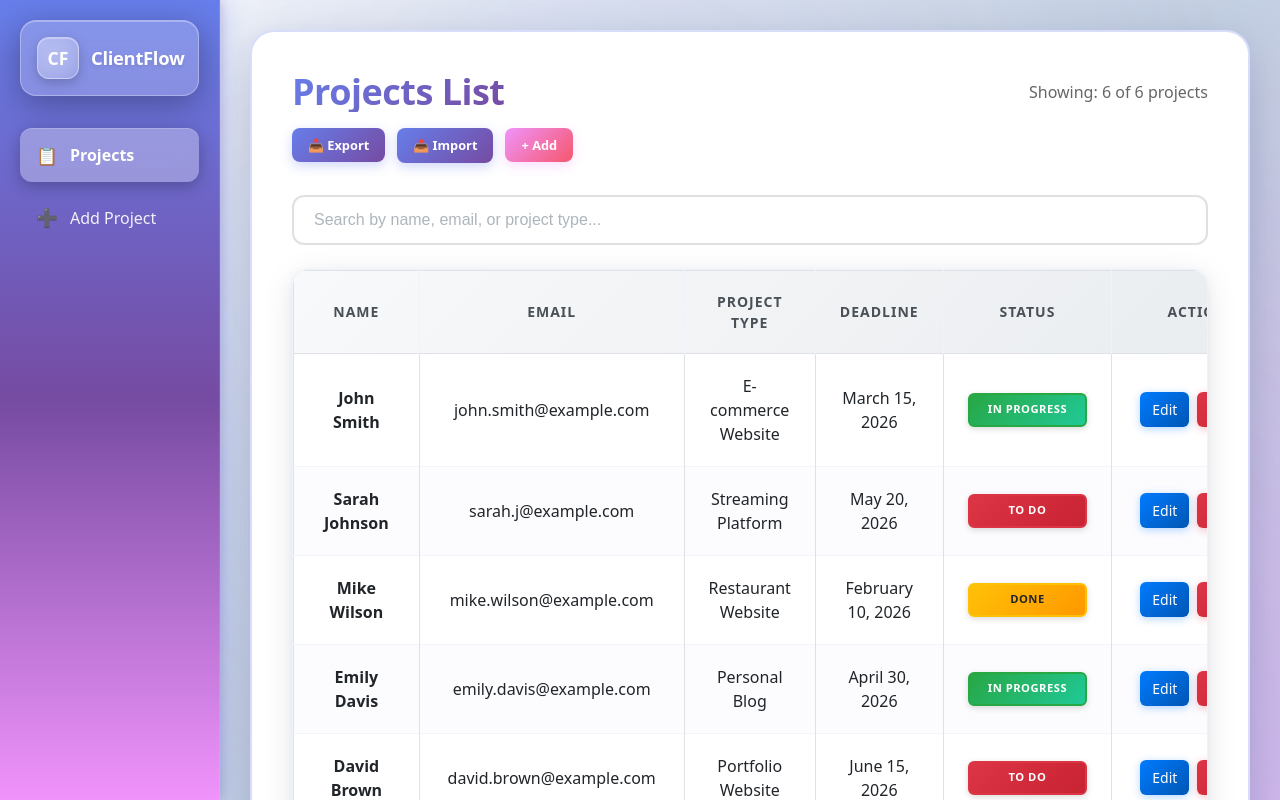
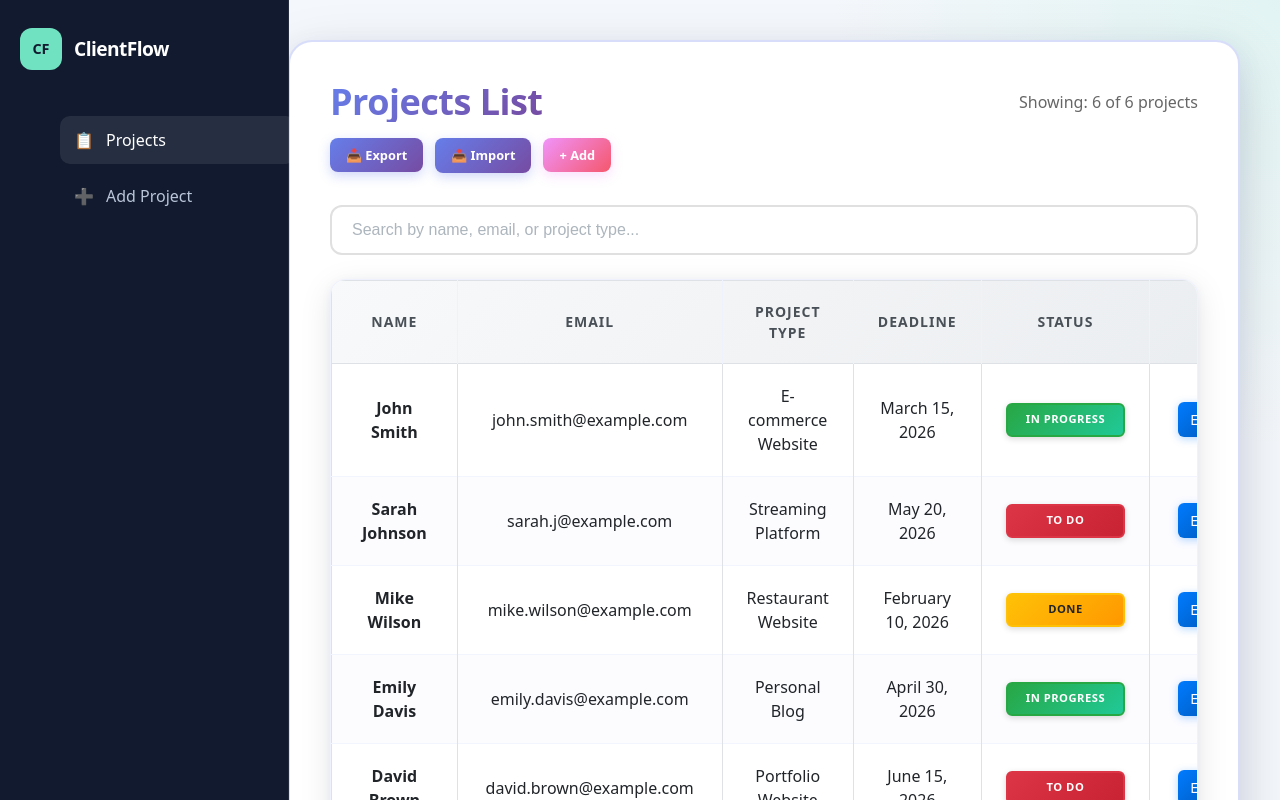
Before and after one commit to flaviadervishaj/ClientFlow, a React (Vite) app: page / in a window 1280 px wide. Shown: the top 800 px of the page. Built offline with nearby package versions, Linux system fonts and the light colour scheme.

Commit message:
Refine responsive interface styles

```diff
--- a/src/App.css
+++ b/src/App.css
@@ -1,349 +1,146 @@
-/* App Container */
 .app-container {
+  min-height: 100vh;
+}
+.sidebar {
+  position: fixed;
+  inset: 0 auto 0 0;
+  z-index: 20;
   display: flex;
-  min-height: 100vh;
-  position: relative;
-  width: 100%;
-  margin: 0;
-  padding: 0;
-}
-
-/* Hamburger Button - Hidden on desktop, visible on mobile */
-.hamburger-button {
-  display: none;
-  position: fixed;
-  top: 1rem;
-  left: 1rem;
-  z-index: 1001;
-  background-color: #ffffff;
-  border: 1px solid #dee2e6;
-  border-radius: 6px;
-  padding: 0.5rem;
-  cursor: pointer;
+  width: 248px;
   flex-direction: column;
-  gap: 0.25rem;
-  box-shadow: 0 2px 4px rgba(0, 0, 0, 0.1);
-  transition: background-color 0.2s ease;
-}
-
-.hamburger-button:hover {
-  background-color: #f8f9fa;
-}
-
-.hamburger-icon {
-  display: block;
-  width: 24px;
-  height: 3px;
-  background-color: #333;
-  border-radius: 2px;
-  transition: all 0.3s ease;
-}
-
-/* Sidebar - Desktop: Always visible */
-.sidebar {
-  width: 220px; /* Narrower sidebar */
-  background: linear-gradient(180deg, #667eea 0%, #764ba2 50%, #f093fb 100%);
-  padding: 20px;
-  position: fixed;
-  height: 100vh;
-  left: 0;
-  top: 0;
-  z-index: 1000;
-  transition: transform 0.3s cubic-bezier(0.4, 0, 0.2, 1);
-  overflow-y: auto;
-  overflow-x: hidden; /* Prevent horizontal scroll */
-  transform: translateX(0); /* Explicitly show on desktop */
-  box-sizing: border-box; /* Include padding in width */
-  box-shadow: 4px 0 24px rgba(102, 126, 234, 0.3), 2px 0 8px rgba(118, 75, 162, 0.2);
-  border-right: 1px solid rgba(255, 255, 255, 0.1);
+  padding: 28px 20px;
+  color: #fff;
+  background: #111a2e;
+  border-right: 1px solid rgba(255, 255, 255, 0.08);
 }
 
 .sidebar-header {
-  width: 100%;
-  box-sizing: border-box;
-  margin-bottom: 2rem;
+  margin-bottom: 30px;
 }
 
 .logo-container {
   display: flex;
   align-items: center;
-  gap: 0.75rem;
-  padding: 1rem;
-  background: rgba(255, 255, 255, 0.2);
-  border-radius: 16px;
-  box-shadow: 0 8px 32px rgba(0, 0, 0, 0.3), inset 0 1px 0 rgba(255, 255, 255, 0.3);
-  backdrop-filter: blur(20px);
-  border: 1px solid rgba(255, 255, 255, 0.3);
-  transition: all 0.3s cubic-bezier(0.4, 0, 0.2, 1);
-}
-
-.logo-container:hover {
-  transform: translateY(-3px) scale(1.02);
-  box-shadow: 0 12px 40px rgba(102, 126, 234, 0.6), inset 0 1px 0 rgba(255, 255, 255, 0.4);
-  background: rgba(255, 255, 255, 0.25);
+  gap: 12px;
 }
 
 .logo-icon {
-  width: 40px;
-  height: 40px;
-  background: linear-gradient(135deg, rgba(255, 255, 255, 0.3) 0%, rgba(255, 255, 255, 0.1) 100%);
+  display: grid;
+  width: 42px;
+  height: 42px;
+  place-items: center;
   border-radius: 12px;
-  display: flex;
-  align-items: center;
-  justify-content: center;
-  font-weight: 700;
-  font-size: 1.1rem;
-  color: white;
-  flex-shrink: 0;
-  backdrop-filter: blur(10px);
-  border: 1px solid rgba(255, 255, 255, 0.4);
-  box-shadow: 0 4px 12px rgba(0, 0, 0, 0.2), inset 0 1px 0 rgba(255, 255, 255, 0.3);
-  transition: all 0.3s ease;
-}
-
-.logo-container:hover .logo-icon {
-  transform: rotate(5deg) scale(1.1);
-  box-shadow: 0 6px 16px rgba(0, 0, 0, 0.3), inset 0 1px 0 rgba(255, 255, 255, 0.4);
+  color: #111a2e;
+  background: #70e1c1;
+  font-size: 0.9rem;
+  font-weight: 800;
 }
 
 .logo-text {
   margin: 0;
-  color: white;
-  font-size: 1.15rem;
-  font-weight: 700;
-  letter-spacing: -0.3px;
-  word-wrap: break-word;
-  overflow-wrap: break-word;
-  white-space: normal;
-  line-height: 1.2;
-  text-shadow: 0 2px 4px rgba(0, 0, 0, 0.1);
+  font-size: 1.2rem;
+  letter-spacing: -0.03em;
 }
 
 .sidebar-menu {
-  list-style: none;
-  padding: 0;
-  margin: 0;
-  width: 100%;
-  box-sizing: border-box;
+  display: grid;
+  gap: 8px;
 }
 
 .sidebar-menu-item {
-  padding: 0.875rem 1rem;
-  margin-bottom: 0.5rem;
-  border-radius: 12px;
-  cursor: pointer;
-  transition: all 0.3s cubic-bezier(0.4, 0, 0.2, 1);
-  color: rgba(255, 255, 255, 0.9);
-  font-weight: 500;
   display: flex;
+  width: 100%;
   align-items: center;
-  gap: 0.75rem;
-  user-select: none;
-  word-wrap: break-word;
-  overflow-wrap: break-word;
-  white-space: normal;
-  width: 100%;
-  box-sizing: border-box;
-  position: relative;
-  overflow: hidden;
+  gap: 12px;
+  padding: 12px 14px;
+  color: #bac5d9;
+  background: transparent;
+  border: 0;
+  border-radius: 10px;
+  text-align: left;
+  transition: background 160ms ease, color 160ms ease;
 }
 
-.sidebar-menu-item::before {
-  display: none !important;
-  content: '' !important;
-  width: 0 !important;
-  height: 0 !important;
-  opacity: 0 !important;
-  visibility: hidden !important;
-}
-
-.sidebar-menu-item:hover {
-  background: rgba(255, 255, 255, 0.15);
-  transform: translateX(6px);
-  color: white;
-  box-shadow: 0 4px 12px rgba(0, 0, 0, 0.2);
-}
-
-.sidebar-menu-item:hover::before {
-  display: none !important;
-}
-
+.sidebar-menu-item:hover,
 .sidebar-menu-item.active {
-  background: rgba(255, 255, 255, 0.3);
-  color: white;
-  font-weight: 600;
-  box-shadow: 0 4px 16px rgba(0, 0, 0, 0.25), inset 0 1px 0 rgba(255, 255, 255, 0.2);
-  backdrop-filter: blur(10px);
-}
-
-.sidebar-menu-item.active::before {
-  display: none !important;
-}
-
-.sidebar-menu-item.active:hover {
-  background: rgba(255, 255, 255, 0.35);
-  transform: translateX(0);
+  color: #fff;
+  background: rgba(255, 255, 255, 0.09);
 }
 
 .menu-icon {
-  font-size: 1.1rem;
-  display: inline-block;
+  font-size: 1rem;
 }
 
-/* Main Content - Desktop: Offset by sidebar */
+.sidebar-footer {
+  margin: auto 0 0;
+  color: #7f8ba3;
+  font-size: 0.78rem;
+  line-height: 1.5;
+}
+
 .main-content {
-  flex: 1;
-  padding: 30px;
-  background: linear-gradient(135deg, #f5f7fa 0%, #c3cfe2 50%, #e0c3fc 100%);
-  margin-left: 220px; /* Offset for fixed sidebar on desktop */
-  transition: margin-left 0.3s cubic-bezier(0.4, 0, 0.2, 1);
-  width: calc(100% - 220px); /* Ensure proper width calculation */
   min-height: 100vh;
-  box-sizing: border-box;
-  position: relative;
-  overflow-x: hidden;
+  margin-left: 248px;
+  padding: 40px;
+  background:
+    radial-gradient(circle at top right, rgba(112, 225, 193, 0.14), transparent 28rem),
+    #f4f7fb;
+}
+
+.hamburger-button,
+.sidebar-overlay {
+  display: none;
+}
+
+@media (max-width: 800px) {
+  .hamburger-button {
+    position: fixed;
+    top: 16px;
+    left: 16px;
+    z-index: 40;
+    display: flex;
+    width: 44px;
+    height: 44px;
+    flex-direction: column;
+    align-items: center;
+    justify-content: center;
+    gap: 4px;
+    padding: 0;
+    background: #fff;
+    border: 1px solid #dce3ee;
+    border-radius: 12px;
+    box-shadow: 0 8px 24px rgba(17, 26, 46, 0.12);
   }
 
-/* Animated background pattern */
-.main-content::before {
-  content: '';
-  position: absolute;
-  top: 0;
-  left: 0;
-  right: 0;
-  bottom: 0;
-  background-image:
-    radial-gradient(circle at 20% 50%, rgba(102, 126, 234, 0.15) 0%, transparent 60%),
-    radial-gradient(circle at 80% 80%, rgba(118, 75, 162, 0.15) 0%, transparent 60%),
-    radial-gradient(circle at 40% 20%, rgba(102, 126, 234, 0.1) 0%, transparent 60%),
-    radial-gradient(circle at 60% 70%, rgba(224, 195, 252, 0.1) 0%, transparent 60%);
-  pointer-events: none;
-  z-index: 0;
-  animation: backgroundShift 20s ease-in-out infinite;
-}
-
-@keyframes backgroundShift {
-  0%, 100% {
-    opacity: 1;
-    transform: scale(1);
-  }
-  50% {
-    opacity: 0.8;
-    transform: scale(1.05);
-  }
-}
-
-.main-content > * {
-  position: relative;
-  z-index: 1;
-}
-
-/* Overlay for mobile sidebar */
-.sidebar-overlay {
-  display: none;
-  position: fixed;
-  top: 0;
-  left: 0;
-  width: 100%;
-  height: 100%;
-  background-color: rgba(0, 0, 0, 0.5);
-  z-index: 998;
-  backdrop-filter: blur(2px);
-}
-
-/* Mobile Responsive Styles */
-@media (max-width: 768px) {
-  /* Show hamburger button on mobile */
-  .hamburger-button {
-    display: flex;
-    z-index: 1001;
+  .hamburger-icon {
+    width: 20px;
+    height: 2px;
+    background: #172033;
+    border-radius: 999px;
   }
 
-  /* Sidebar behavior on mobile - hidden by default */
   .sidebar {
-    transform: translateX(-100%) !important; /* Hidden by default, force override */
-    z-index: 1000;
+    z-index: 35;
+    width: min(280px, 84vw);
+    padding-top: 80px;
+    transform: translateX(-100%);
+    transition: transform 180ms ease;
   }
 
   .sidebar.sidebar-open {
-    transform: translateX(0) !important; /* Show when open */
-    z-index: 1000;
+    transform: translateX(0);
   }
 
-  /* Show overlay when sidebar is open - no class needed, it's conditional in JSX */
-
-  /* Main content takes full width on mobile */
-  .main-content {
-    margin-left: 0;
-    width: 100%;
-    padding: 0.75rem;
-    padding-top: 3.5rem; /* Space for hamburger button */
-  }
-
-  /* Adjust sidebar padding on mobile */
-  .sidebar {
-    padding: 1rem;
-  }
-
-  .sidebar-header {
-    margin-bottom: 1.5rem;
-    padding-top: 4rem; /* Space for hamburger button */
-  }
-
-  .logo-container {
-    padding: 0.75rem;
-    border-radius: 10px;
-  }
-
-  .logo-icon {
-    width: 38px;
-    height: 38px;
-    font-size: 1.1rem;
-    border-radius: 8px;
-  }
-
-  .logo-text {
-    font-size: 1rem;
-  }
-
-  .sidebar-menu-item {
-    padding: 0.625rem 0.75rem;
-    font-size: 0.9rem;
-  }
-
-  .menu-icon {
-    font-size: 0.95rem;
-  }
-}
-
-/* Tablet Styles (between mobile and desktop) */
-@media (min-width: 769px) and (max-width: 1024px) {
-  .sidebar {
-    width: 220px; /* Slightly wider to fit text better */
-    transform: translateX(0); /* Ensure visible on tablet */
-    padding: 18px;
-}
-
-  .main-content {
-    margin-left: 220px;
-    width: calc(100% - 220px);
-    padding: 1.5rem;
-}
-
-  .sidebar-header h2 {
-    font-size: 1.3rem;
-  }
-}
-
-/* Desktop Styles - Ensure sidebar is always visible */
-@media (min-width: 1025px) {
-  .sidebar {
-    transform: translateX(0) !important;
-    width: 220px;
+  .sidebar-overlay {
+    position: fixed;
+    inset: 0;
+    z-index: 30;
+    display: block;
+    background: rgba(10, 17, 30, 0.48);
   }
 
   .main-content {
-    margin-left: 220px;
-    width: calc(100% - 220px);
+    margin-left: 0;
+    padding: 80px 16px 28px;
   }
 }
```
